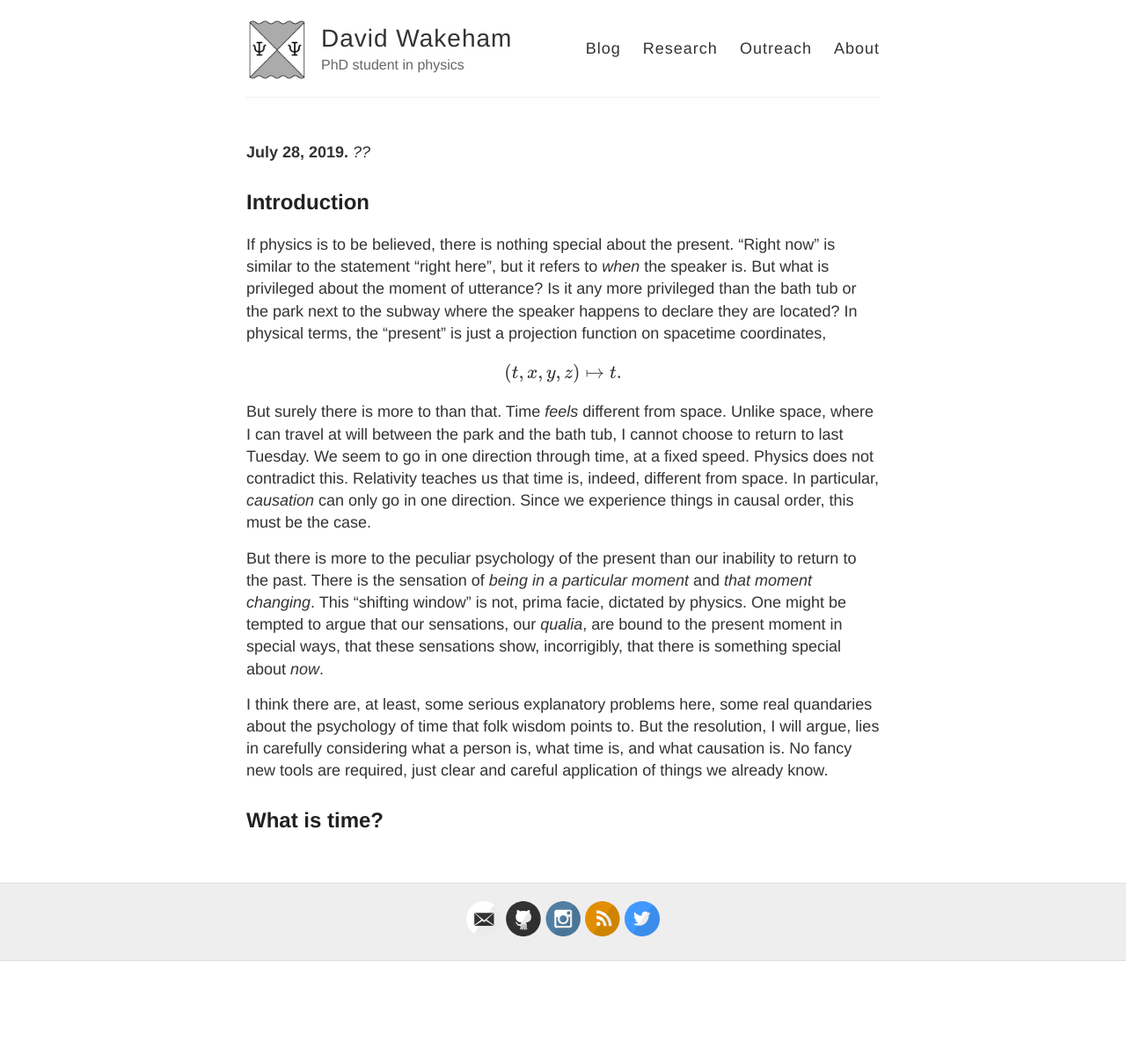
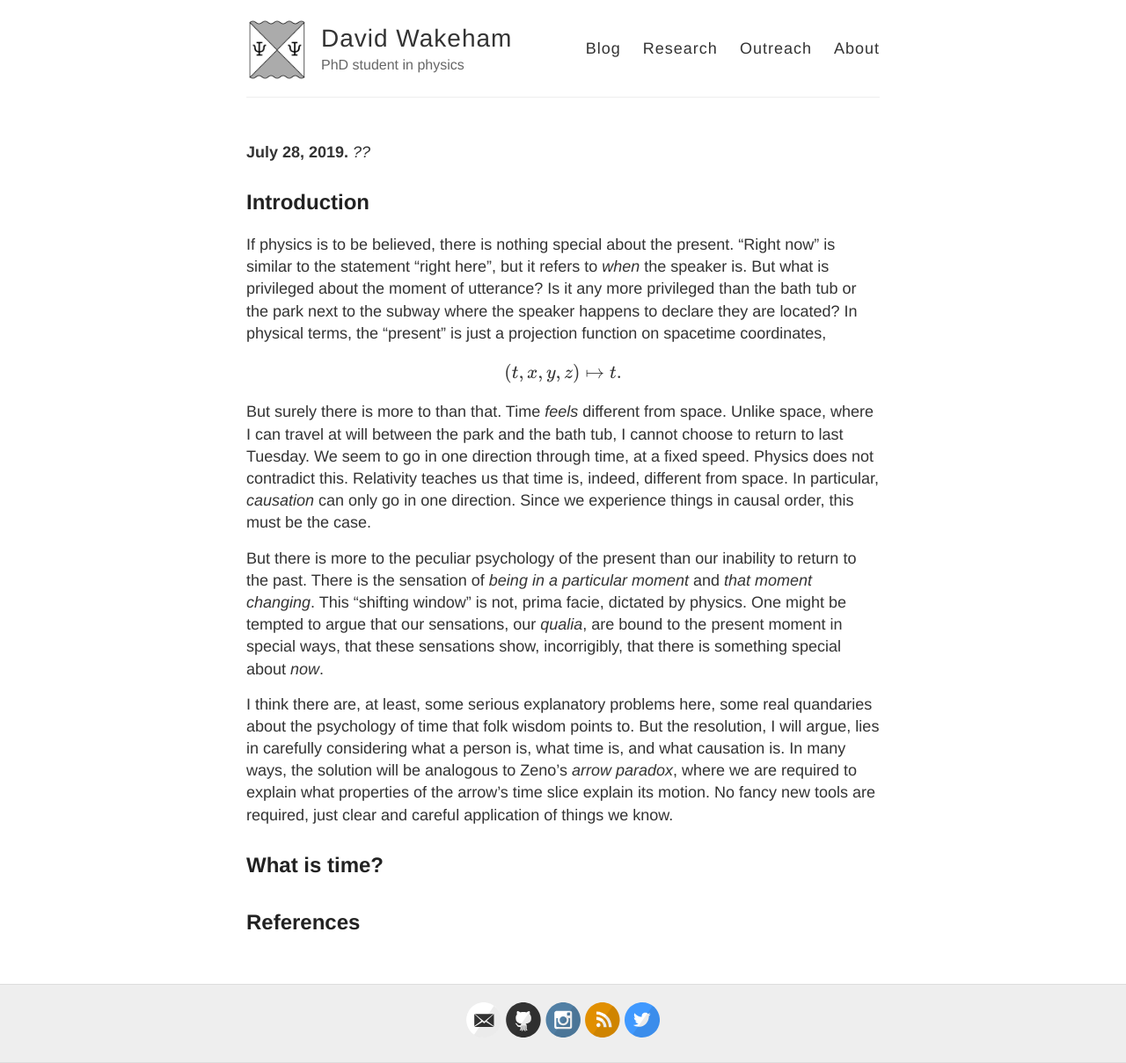
Before and after one commit to hapax/hapax.github.io, a Jekyll site: the page built from assets/psychology-time.md, in a window 1280 px wide. Shown: the whole page at 88% size. Built offline with Jekyll 4.4.1, drawn with Linux system fonts in a browser that asks for light colours; our own code applies the rules of GitHub Pages for plain Markdown files; formulas are drawn with MathJax 3; a script that is not in the unit is left out; before the commit the page ends 1093 px from its top, so only the background shows below that.

Commit message:
Add psychology-time

```diff
--- a/assets/psychology-time.md
+++ b/assets/psychology-time.md
@@ -49,7 +49,11 @@ some real quandaries about the psychology of time that folk wisdom
 points to.
 But the resolution, I will argue, lies in carefully considering what a
 person is, what time is, and what causation is.
-No fancy new tools are required, just clear and careful application of
-things we already know.
+In many ways, the solution will be analogous to Zeno's *arrow
+paradox*, where we are required to explain what properties of the
+arrow's time slice explain its motion.
+No fancy new tools are required, just clear and careful application of things we know.
 
 ## What is time?
+
+## References
```
Also changed, not shown: 1 other file.
